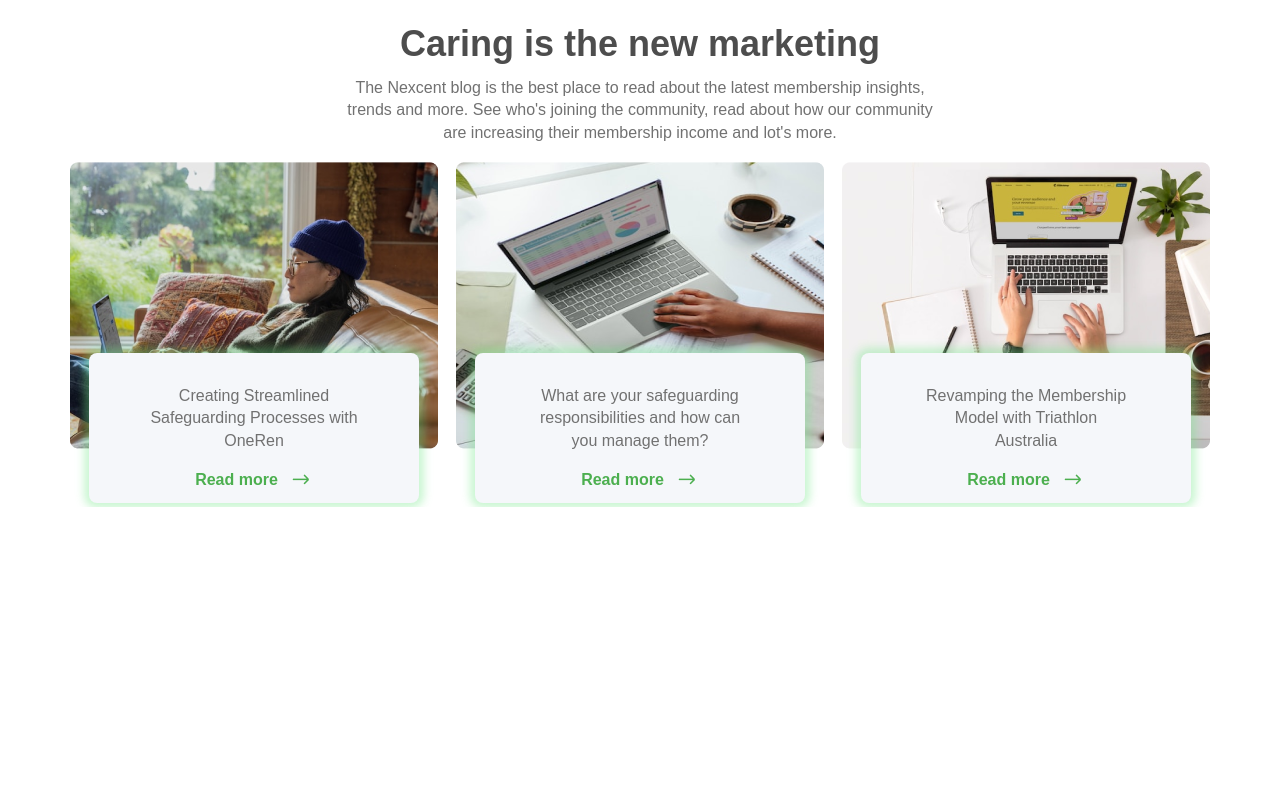
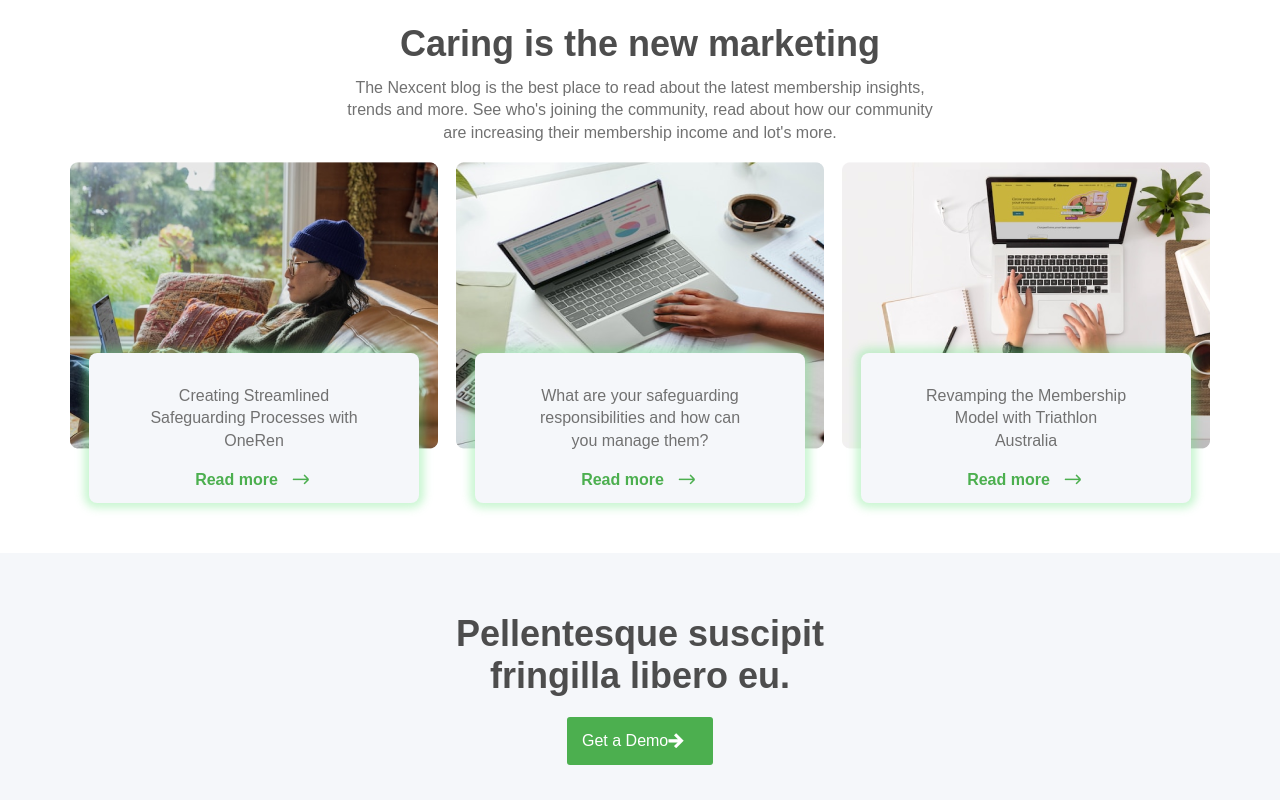
Before and after one commit to AbdelrahmanELsokary/Nexcent, a plain HTML site: page index.html in a window 1280 px wide. Shown: the part 3370-4170 px from the top of the page. Before the commit the page ends 3877 px from the top, so only its background shows below. Drawn offline with Linux system fonts and the light colour scheme.

Commit message:
Add: Pellentesque suscipit fringilla libero eu. Section

```diff
--- a/assets/styles/main.css
+++ b/assets/styles/main.css
@@ -152,7 +152,7 @@ p{
   display: block;
   background-color: var(--main-color);
   color: var(--white);
-  width: 125px;
+  width: 146px;
   text-align: center;
   border-radius: 3px;
   padding: 15px;
@@ -198,7 +198,9 @@ h2{
 .clients .container .image{
   padding-top: 30px;
 }
-.community .container , .marketing .container{
+.community .container ,
+.marketing .container ,
+.pellentesque .container {
   text-align: center;
   padding-top: 60px;
 }
@@ -314,3 +316,13 @@ h2{
   justify-content: center;
   padding: 15px 0;
 }
+.pellentesque {
+  background-color: var(--bg-alt);
+  margin-top: 100px;
+  padding-bottom: 15px;
+}
+.pellentesque .container a{
+  display: flex;
+  align-items: center;
+  margin: 20px auto;
+}
--- a/index.html
+++ b/index.html
@@ -1,11 +1,13 @@
 <!DOCTYPE html>
 <html lang="en">
+
 <head>
   <meta charset="UTF-8">
   <meta name="viewport" content="width=device-width, initial-scale=1.0">
   <title>Nexcent</title>
   <link rel="stylesheet" href="assets/styles/main.css">
 </head>
+
 <body>
   <header>
     <div class="container">
@@ -238,6 +240,15 @@
         </div>
       </div>
     </section>
+    <section class="pellentesque">
+      <div class="container">
+        <h2>
+          Pellentesque suscipit <br> fringilla libero eu.
+        </h2>
+        <a href="#" class="btn">Get a Demo <img src="assets/icons/prev-arrow.webp" alt="arrow-right"></a>
+      </div>
+    </section>
   </main>
 </body>
+
 </html>
```
Also changed, not shown: assets/icons/prev-arrow.webp (added).
